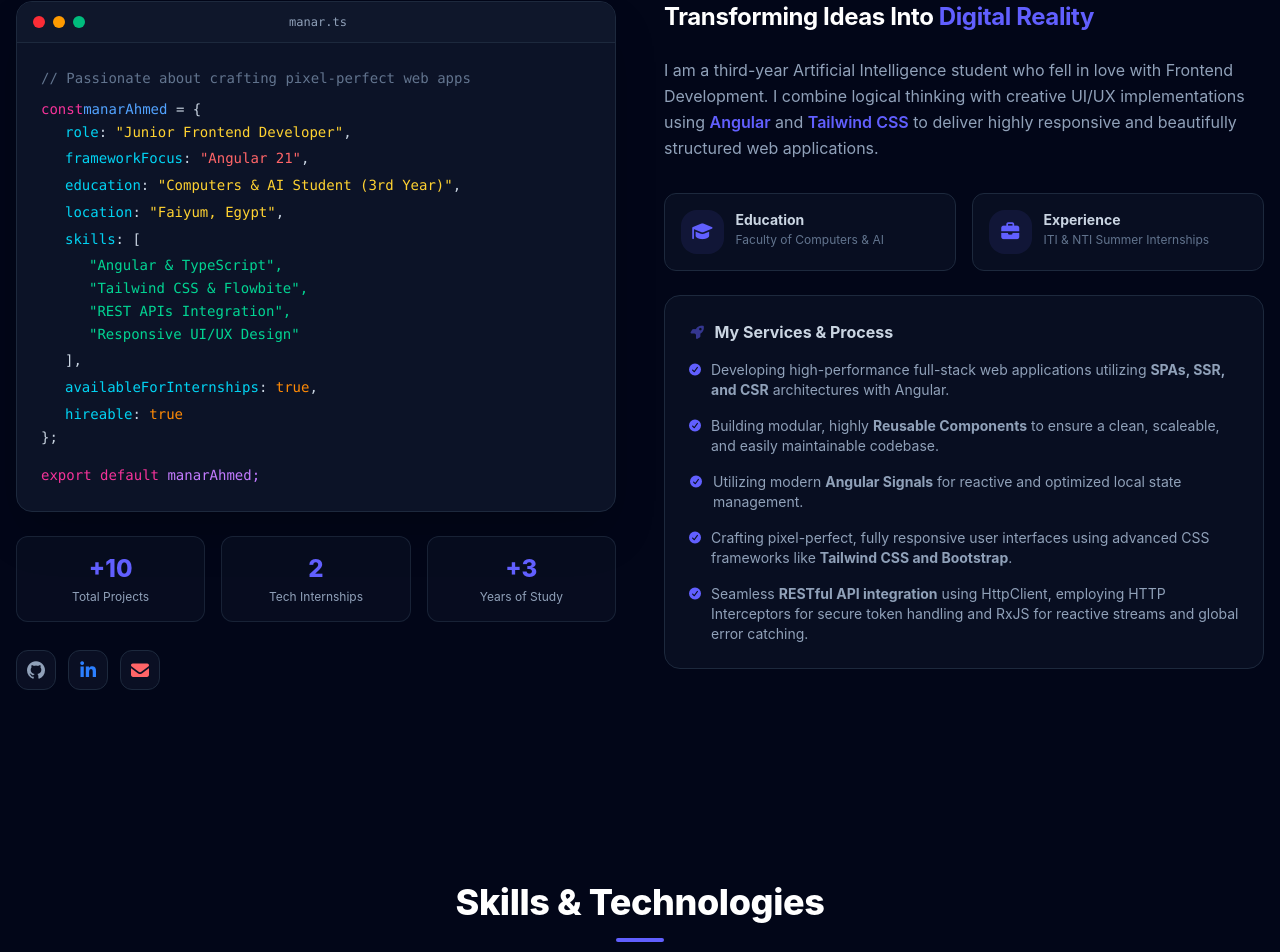
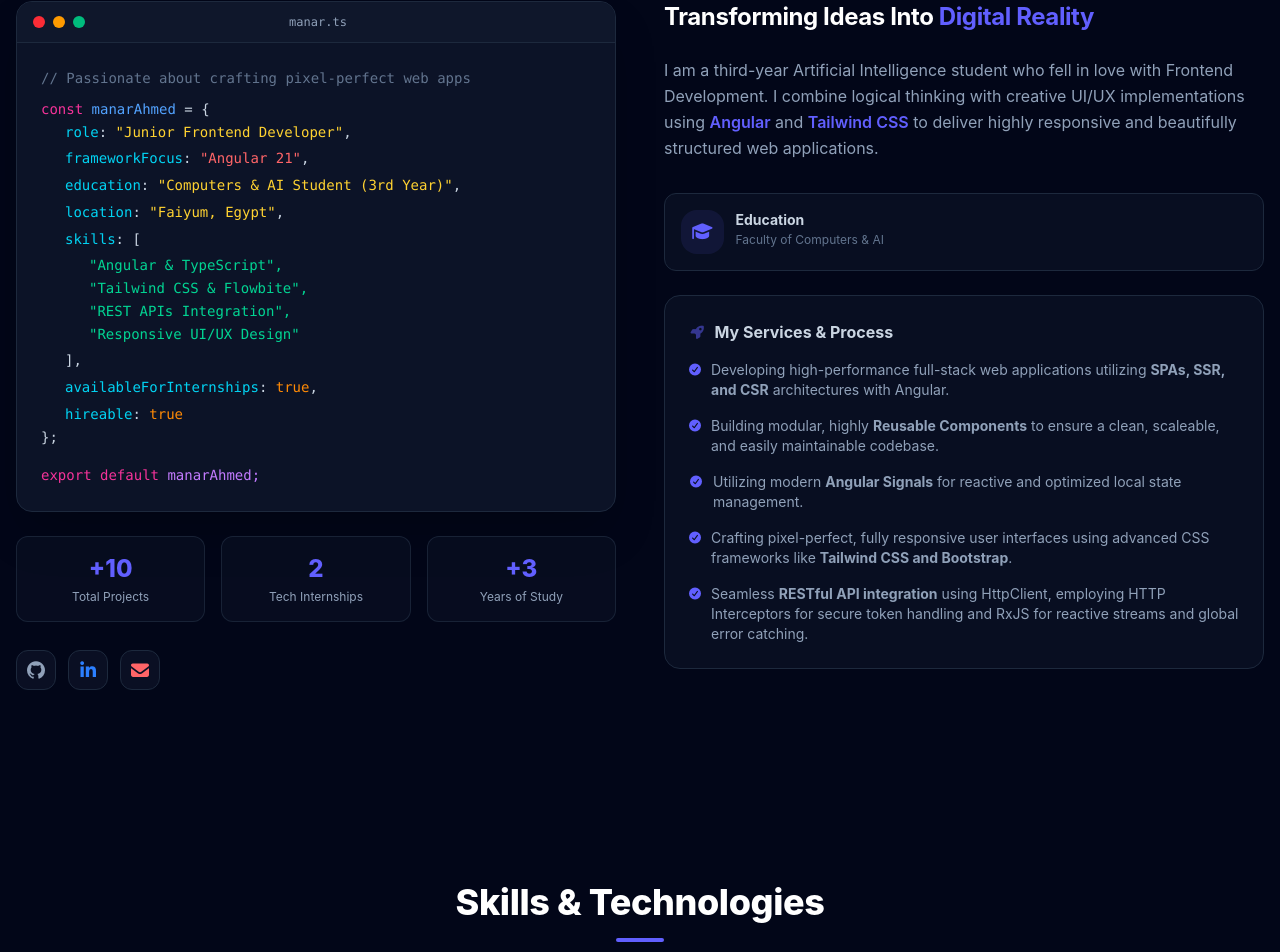
Before and after one commit to Manar-ahmed1215/my-portfolio, an Angular app: page / in a window 1280 px wide. Shown: the part 1092-2044 px from the top of the page. Built offline with nearby package versions, Linux system fonts and the light colour scheme.

Commit message:
fix(about): resolve Angular ICU compiler error and optimize layout

```diff
--- a/src/app/features/about/about.component.html
+++ b/src/app/features/about/about.component.html
@@ -27,14 +27,14 @@
 
           <div class="p-6 font-mono text-xs sm:text-sm leading-relaxed overflow-x-auto text-slate-300">
             <p class="text-slate-500 mb-2">// Passionate about crafting pixel-perfect web apps</p>
-            <p><span class="text-pink-500">const</span> <span class="text-blue-400">manarAhmed</span> = &#123;</p>
+            <p><span class="text-pink-500">const </span> <span class="text-blue-400">manarAhmed</span> = &#123;</p>
             <div class="pl-6 space-y-1">
               <p><span class="text-cyan-400">role</span>: <span class="text-amber-300">"Junior Frontend
                   Developer"</span>,</p>
               <p><span class="text-cyan-400">frameworkFocus</span>: <span class="text-red-400">"Angular 21"</span>,</p>
               <p><span class="text-cyan-400">education</span>: <span class="text-amber-300">"Computers & AI Student (3rd
                   Year)"</span>,</p>
-<p><span class="text-cyan-400">location</span>: <span class="text-amber-300">"Faiyum, Egypt"</span>,</p>
+              <p><span class="text-cyan-400">location</span>: <span class="text-amber-300">"Faiyum, Egypt"</span>,</p>
               <p><span class="text-cyan-400">skills</span>: [</p>
               <div class="pl-6 text-emerald-400">
                 <p>"Angular & TypeScript",</p>
@@ -99,7 +99,7 @@
           structured web applications.
         </p>
 
-        <div class="grid grid-cols-1 sm:grid-cols-2 gap-4 pt-2">
+        <div class="  pt-2">
           <div [ngClass]="cardClass()"
             class="p-4 border rounded-xl flex items-start gap-3 transition-colors duration-300">
             <div class="bg-indigo-500/10 text-indigo-500 p-2.5 rounded-lg">
@@ -110,16 +110,7 @@
               <p class="text-xs text-slate-500 mt-0.5">Faculty of Computers & AI</p>
             </div>
           </div>
-          <div [ngClass]="cardClass()"
-            class="p-4 border rounded-xl flex items-start gap-3 transition-colors duration-300">
-            <div class="bg-indigo-500/10 text-indigo-500 p-2.5 rounded-lg">
-              <i class="fa-solid fa-briefcase text-lg"></i>
-            </div>
-            <div>
-              <h4 class="font-bold text-sm">Experience</h4>
-              <p class="text-xs text-slate-500 mt-0.5">ITI & NTI Summer Internships</p>
-            </div>
-          </div>
+
         </div>
 
         <div [ngClass]="cardClass()" class="p-6 border rounded-2xl transition-colors duration-300">
@@ -143,7 +134,8 @@
 
             <li class="flex items-start gap-2.5">
               <i class="fa-solid fa-circle-check text-indigo-500 text-xs mt-1"></i>
-             <span>Utilizing modern <strong>Angular Signals</strong> for reactive and optimized local state management.</span>
+              <span>Utilizing modern <strong>Angular Signals</strong> for reactive and optimized local state
+                management.</span>
             </li>
 
             <li class="flex items-start gap-2.5">
--- a/src/index.html
+++ b/src/index.html
@@ -2,10 +2,11 @@
 <html lang="en">
 <head>
   <meta charset="utf-8">
-  <title>MyPortfolio</title>
+  <title>Manar Ahmed | Frontend Developer Portfolio</title>
   <base href="/">
   <meta name="viewport" content="width=device-width, initial-scale=1">
-  <link rel="icon" type="image/x-icon" href="favicon.ico">
+
+  <link rel="icon" type="image/svg+xml" href="assets/logo.svg">
 </head>
 <body>
   <app-root></app-root>
```
Also changed, not shown: public/assets/logo.svg (added).
